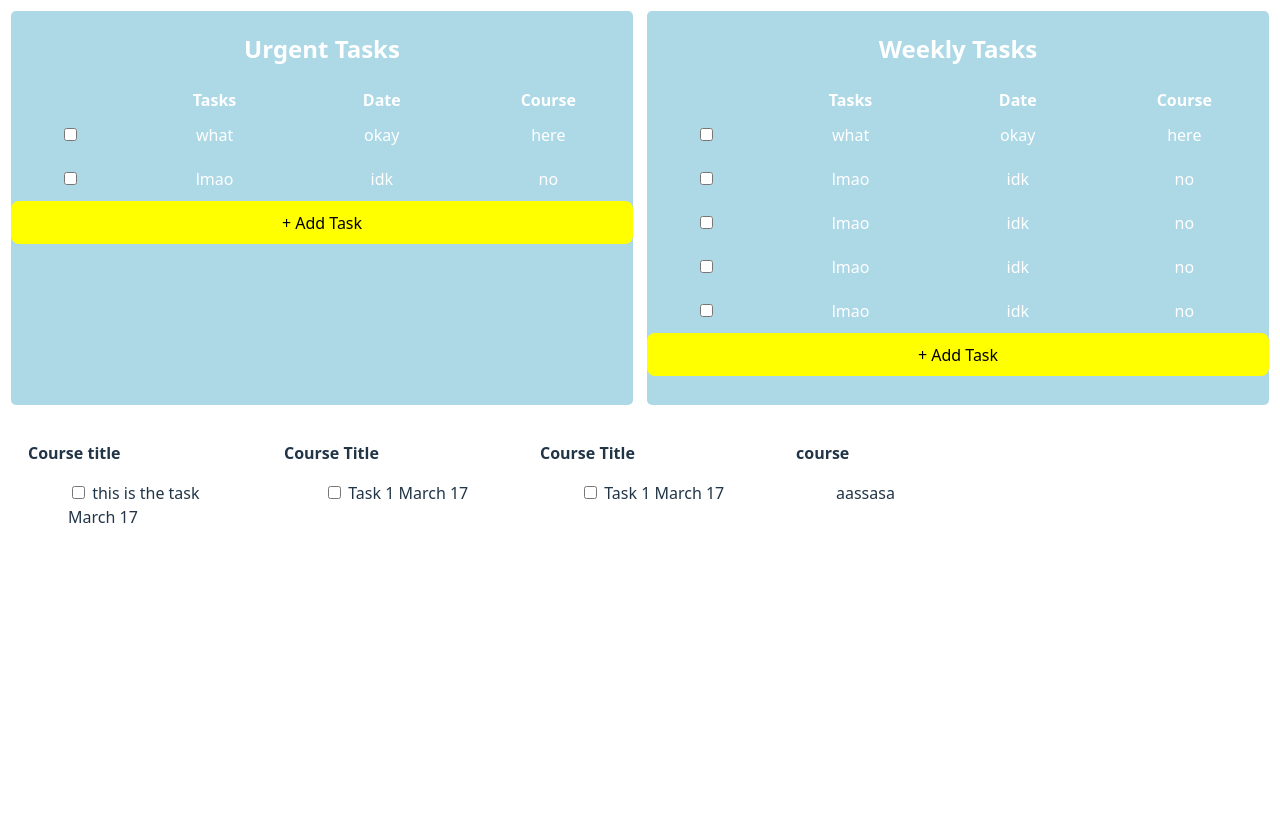
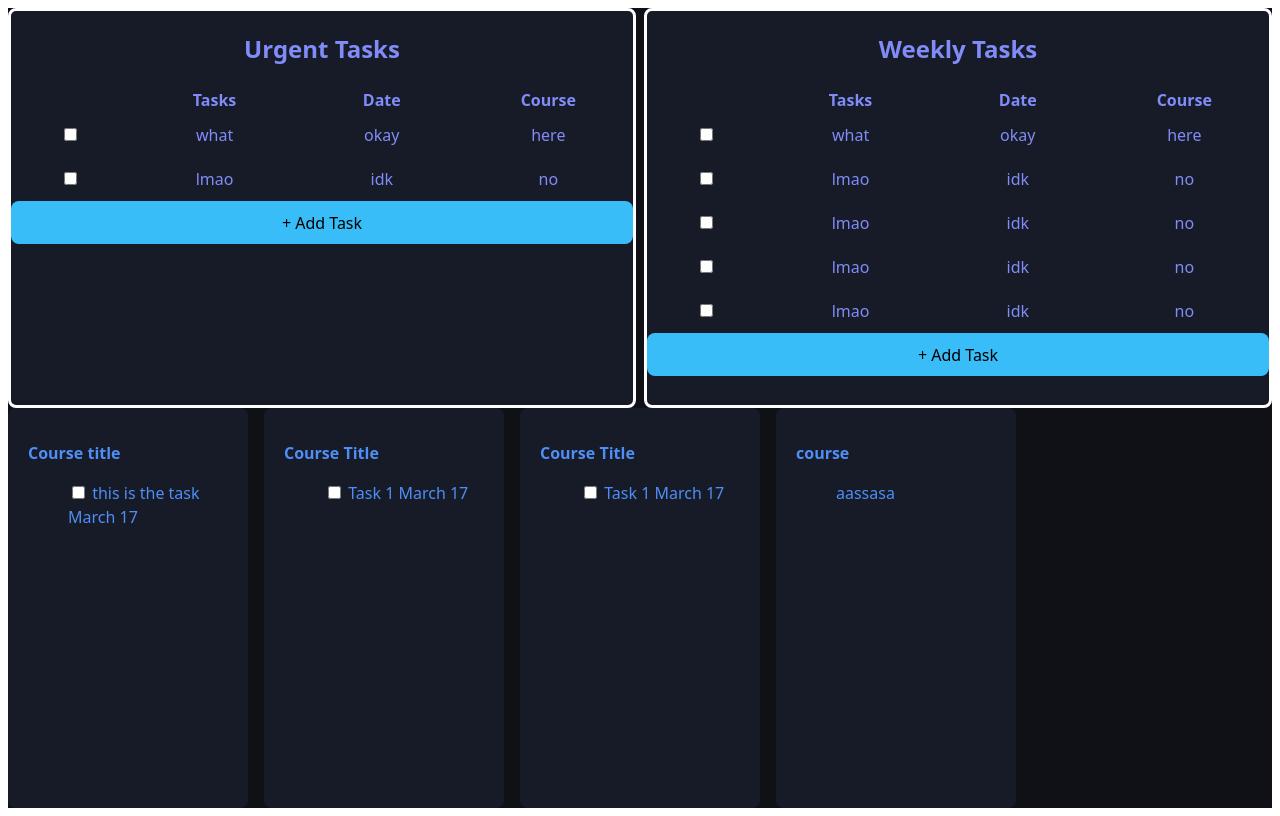
Before and after one commit to methlab0050/Todo-2026, a website built with Vite: page frontend/index.html in a window 1280 px wide. Built offline with nearby package versions, Linux system fonts and the light colour scheme.

Commit message:
Implemented root variables for intended blue colour palette

```diff
--- a/frontend/index.html
+++ b/frontend/index.html
@@ -12,7 +12,7 @@
 
 
     <section class="main">
-      <div class="type">
+      <div class="main-card">
 
         <h2>Urgent Tasks</h2>
         <table>
@@ -46,7 +46,7 @@
 
       </div>
 
-      <div class="type">
+      <div class="main-card">
 
         <h2>Weekly Tasks</h2>
 
--- a/frontend/src/style.css
+++ b/frontend/src/style.css
@@ -2,14 +2,16 @@
   font-family: system-ui, Avenir, Helvetica, Arial, sans-serif;
   line-height: 1.5;
   font-weight: 400;
-  background-color: black;
-
-
-
   font-synthesis: none;
   text-rendering: optimizeLegibility;
   -webkit-font-smoothing: antialiased;
   -moz-osx-font-smoothing: grayscale;
+  --bg-page: #0f1117;
+  --bg-card: #161b27;
+  --primary-text: #f1f5f9;
+  --testing-blue: #818cf8; /* will most likely be for urgent task to differentiate colour */
+  --testing-other-blue: #4f8ef7;
+  --btn-color: #38bdf8;
 }
 
 a {
@@ -26,6 +28,7 @@ body {
   display: grid;
   grid-template-rows: 1fr 1fr;
   height: 100vh;
+  background: var(--bg-page);
 }
 
 h1 {
@@ -48,11 +51,12 @@ li {
   display: grid;
   grid-template-columns: 1fr 1fr;
   gap: 0.5rem;
-  color: white;
+  background: var(--bg-page);
+  color: var(--testing-blue)
 }
 
-.type {
-  background-color: lightblue;
+.main-card {
+  background: var(--bg-card);
   border-style: solid;
   border-color: white;
   border-radius: 8px;
@@ -61,7 +65,7 @@ li {
   flex-direction: column;
 }
 
-.type h2 {
+.main-card h2 {
   text-align: center;
   margin: 20px;
 }
@@ -83,17 +87,18 @@ tbody tr:hover {
 }
 
 .add-task {
-  background-color: yellow;  /* Will change colour */
+  background-color: var(--btn-color);  /* Will change colour */
 }
 
 .course-specific {
   display: grid;
   grid-template-columns: repeat(auto-fill, minmax(15rem, 1fr));
   gap: 16px;
+  color: var(--testing-other-blue);
 }
 
 .course {
-  background-color: white;
+  background: var(--bg-card);
   border-radius: 8px;
   padding: 20px;
 
@@ -102,6 +107,7 @@ tbody tr:hover {
 .course h2 {
   font-size: 1rem;
   margin-bottom: 14px;
+
 }
 
 
```
